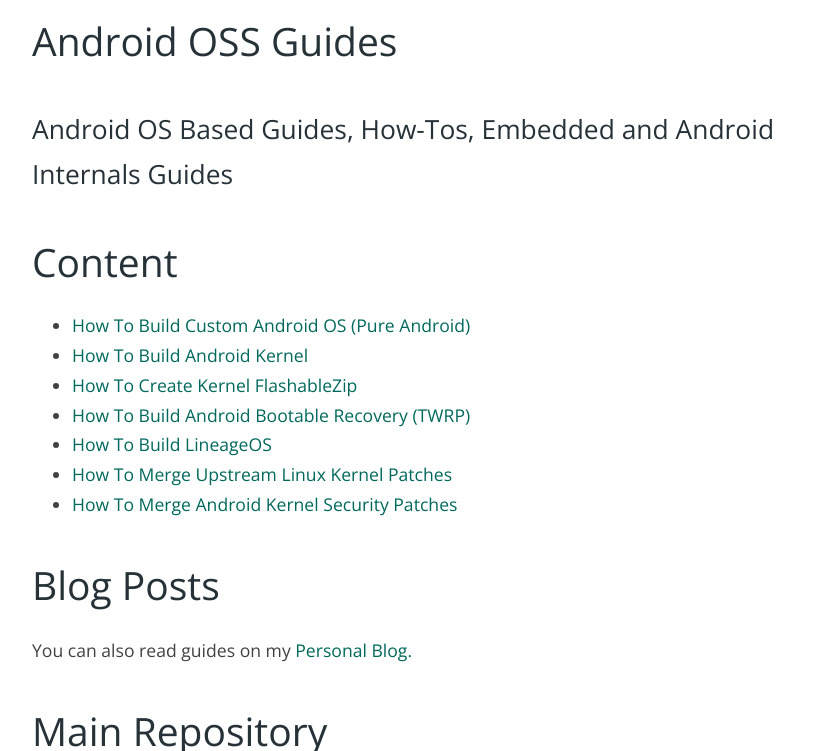
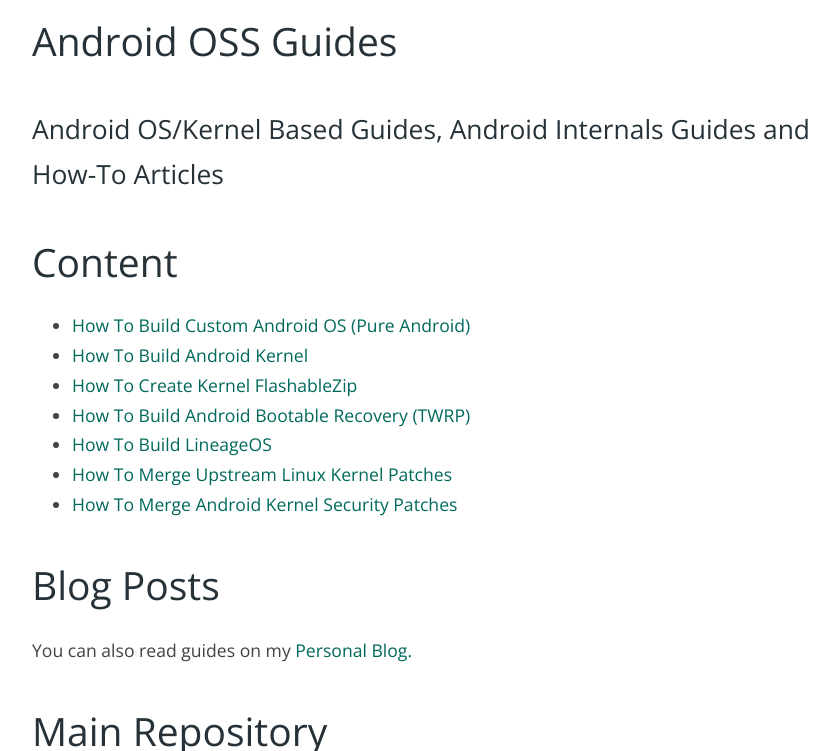
Before and after one commit to zawzaww/zawzaww.github.io, a Jekyll site: the page built from _posts/2018-08-19-androidoss-guides.md, in a window 1280 px wide and 900 px high, scrolled down 595 px, cut to the strip 149-900 px from the top of the window. Shown: the whole strip, without its empty margins (192-1031 px from the left). Built offline with Jekyll 4.4.1, drawn with Linux system fonts in a browser that asks for light colours.

Commit message:
_layouts: _posts: Update home layout and sub-title name for android guides

```diff
--- a/_layouts/home.html
+++ b/_layouts/home.html
@@ -6,7 +6,7 @@
 
     {{ content }}
 
-    <h1 align="center">MY WORKS</h1>
+    <h1 align="center">PROJECT ARTICLES</h1>
 
     <div>&nbsp;</div>
 
--- a/_posts/2018-08-19-androidoss-guides.md
+++ b/_posts/2018-08-19-androidoss-guides.md
@@ -11,7 +11,7 @@
 
 # Android OSS Guides
 
-## Android OS Based Guides, How-Tos, Embedded and Android Internals Guides
+## Android OS/Kernel Based Guides, Android Internals Guides and How-To Articles
 
 # Content
 - [How To Build Custom Android OS (Pure Android)](https://github.com/zawzaww/androidoss-guides/blob/android/guides/Building-Custom-Android-OS.md)
```
